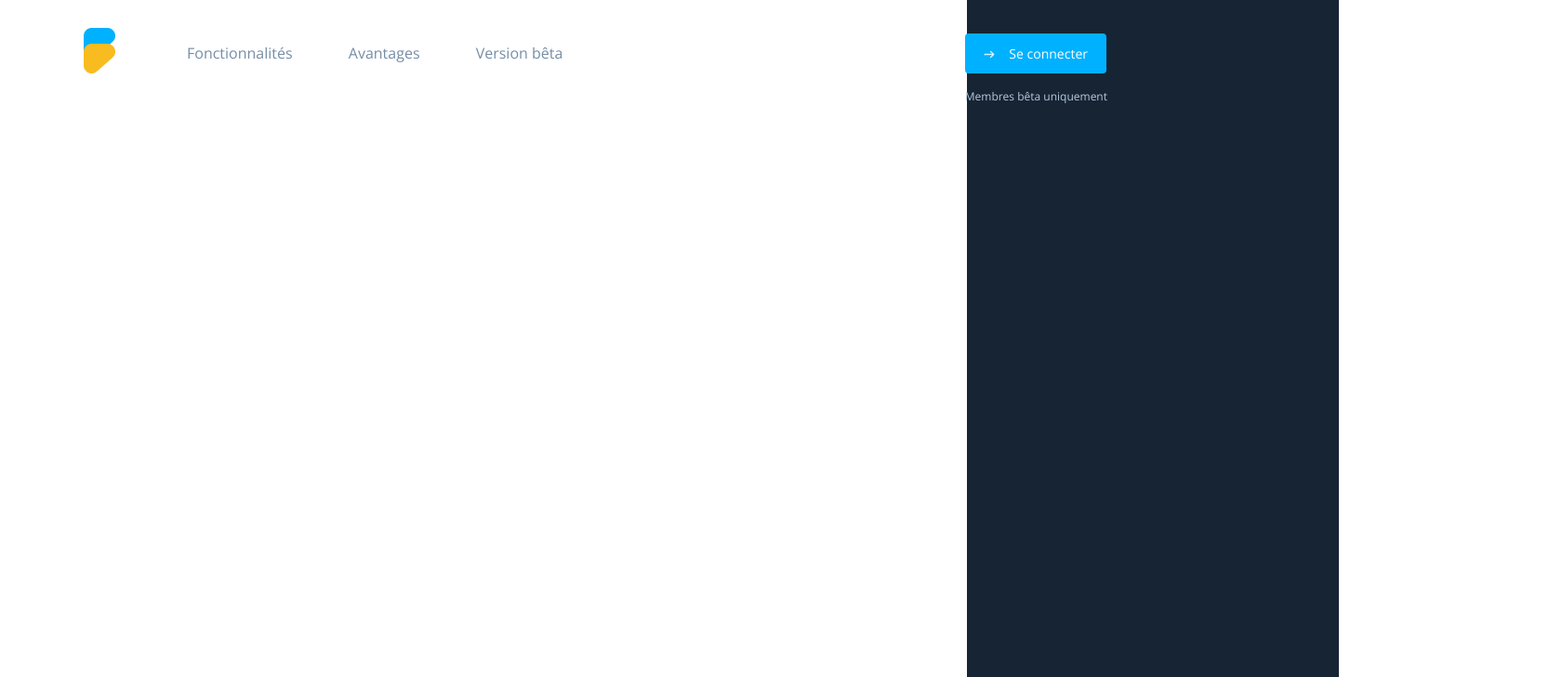
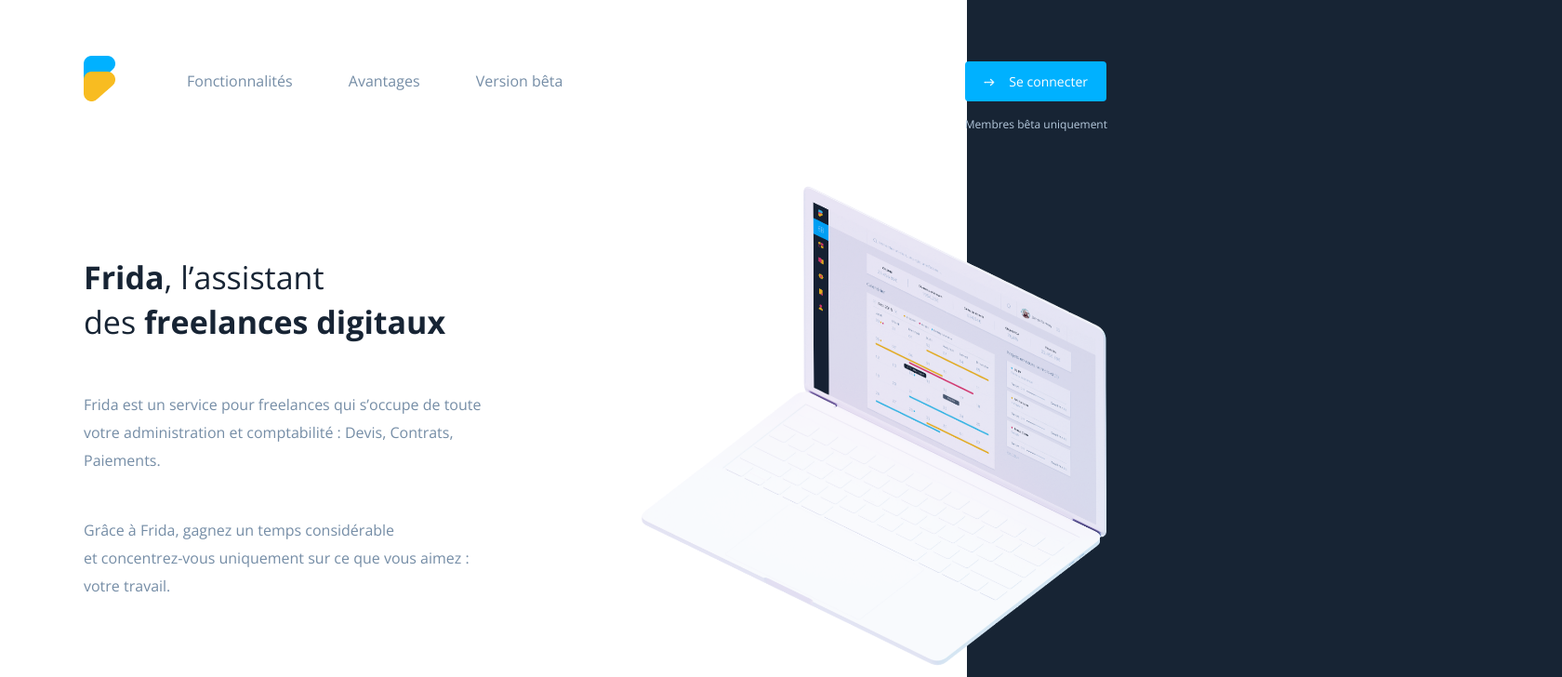
Before and after one commit to FridaApp/frida-marketing, a website: page public/index.html in a window 1280 px wide. Shown: the top 728 px of the page at 93% size, 1680 px wide, since content can reach past the window. Drawn offline with nearby package versions, Linux system fonts and the light colour scheme; files that its build step writes are made by us from their sources; files whose address does not match are found by name.

Commit message:
intro section desktop

```diff
--- a/public/index.html
+++ b/public/index.html
@@ -38,7 +38,22 @@
       </nav>
       <div class="intro-content">
         <div class="intro-description">
-          <h1></h1>
+          <h1 class="intro-description__title">
+            <strong>Frida</strong>, l’assistant<br>
+            des <strong>freelances digitaux</strong>
+          </h1>
+          <p class="intro-description__text">
+            Frida est un service pour freelances qui s’occupe de toute<br>
+            votre administration et comptabilité : Devis, Contrats, Paiements.
+          </p>
+          <p class="intro-description__text">
+            Grâce à Frida, gagnez un temps considérable<br>
+            et concentrez-vous uniquement sur ce que vous aimez :<br>
+            votre travail.
+          </p>
+        </div>
+        <div class="intro-mockup">
+          <img src="images/Mockup/MOCKUP.png" alt="">
         </div>
       </div>
     </div>
--- a/src/stylesheets/base/_typography.scss
+++ b/src/stylesheets/base/_typography.scss
@@ -23,3 +23,12 @@
   color: #B6CADE;
   font-size: 12px;
 }
+
+.intro-description__title {
+  font-size: 34px;
+}
+
+.intro-description__text {
+  color: $grey;
+  line-height: 30px;
+}
--- a/src/stylesheets/sections/_intro.scss
+++ b/src/stylesheets/sections/_intro.scss
@@ -1,13 +1,46 @@
 .intro {
   height: 100vh;
+  padding-top: 30px;
 }
 
 .intro-bg {
   position: absolute;
   background: #172434;
-  width: 400px;
+  width: 50vw;
   height: 100vh;
   top: 0;
   left: 1040px;
-  z-index: 0;
+  z-index: -10;
 }
+
+.intro-content {
+  display: flex;
+  justify-content: space-between;
+}
+
+.intro-description {
+  display: inline-block;
+  margin-top: 20vh;
+  width: 480px;
+}
+
+.intro-description__title {
+  margin-bottom: 50px;
+}
+
+.intro-description__text {
+  margin-bottom: 45px
+}
+
+.intro-mockup {
+  display: inline-block;
+  width: 500px;
+  margin-top: 10vh;
+  animation: floating 1.5s ease-in-out infinite;
+}
+
+@keyframes floating {
+  0% { transform:translateY(0px); }
+  50% { transform:translateY(7px); }
+  100% { transform:translateY(0px); }
+}
```
Also changed, not shown: src/html/index.html (+16 -1 lines), public/images/icons.svg (deleted), public/stylesheets/app.css (added).
